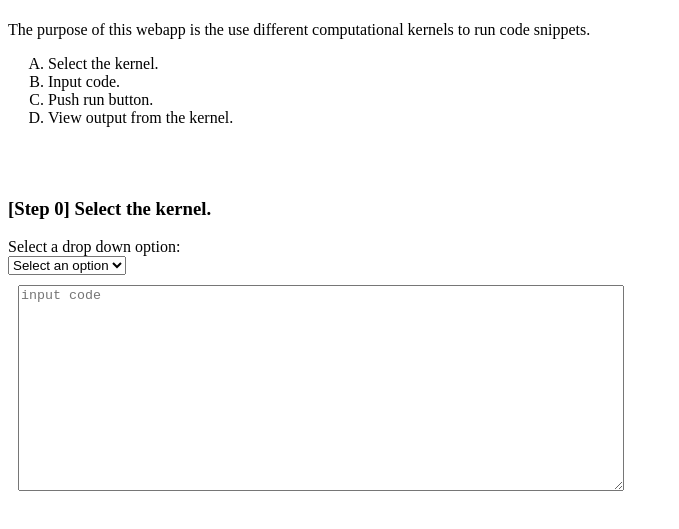
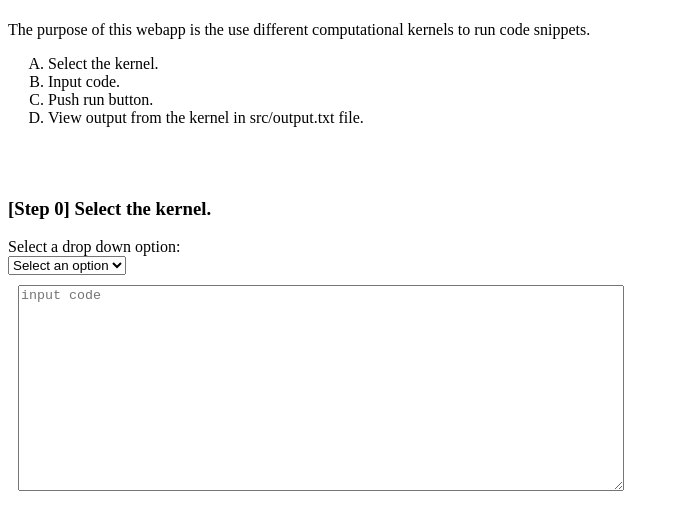
Before and after one commit to CodeSolutions2/input_output_kernels, a plain HTML site: page index4.html in a window 1280 px wide. Shown: the part 59-588 px from the top of the page, without its empty margins (0-679 px from the left). Drawn offline with Linux system fonts and the light colour scheme.

Commit message:
Update index4.html

```diff
--- a/index4.html
+++ b/index4.html
@@ -9,7 +9,7 @@ The purpose of this webapp is the use different computational kernels to run cod
 	<li>Select the kernel.</li>
 	<li>Input code.</li>
 	<li>Push run button.</li>
-	<li>View output from the kernel.</li>
+	<li>View output from the kernel in src/output.txt file.</li>
 </ol>
 
 <br><br>
```
